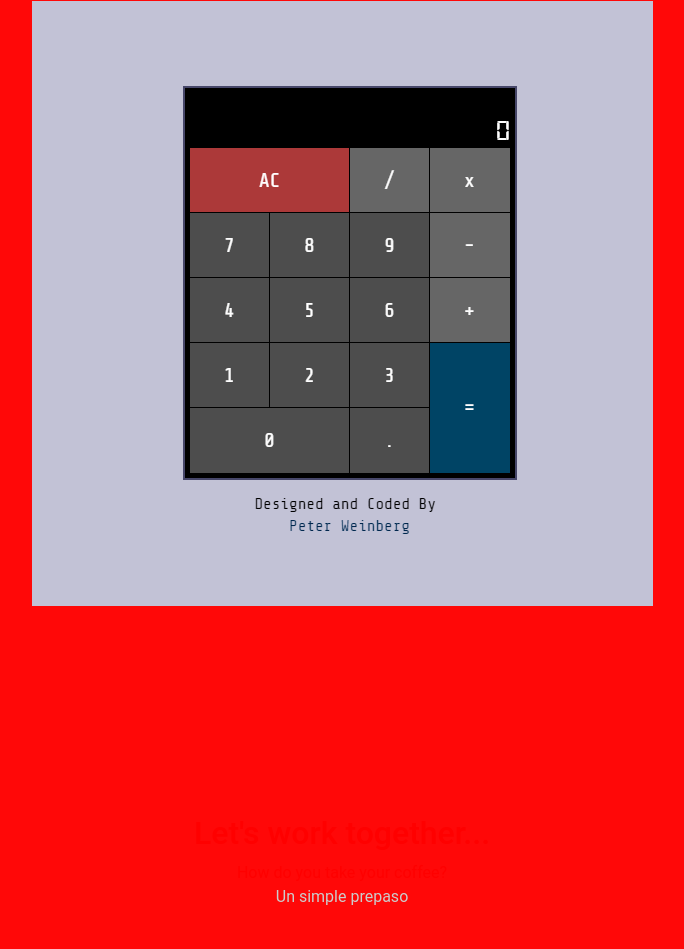
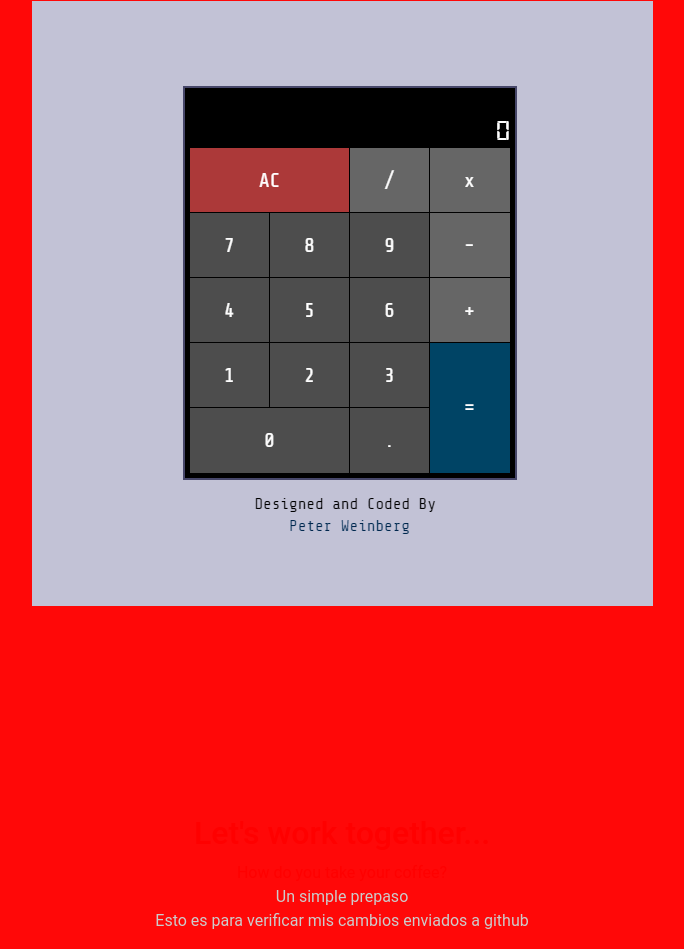
Before and after one commit to varo-102/Microverse-Challenge-Henry-D-and-Alvaro-T, a plain HTML site: page index.html in a window 1280 px wide. Shown: the part 1035-1984 px from the top of the page, without its empty margins (298-982 px from the left). Before the commit the page ends 1944 px from the top, so only its background shows below. Drawn offline with nearby package versions, Linux system fonts and the light colour scheme; files that its build step writes are made by us from their sources.

Commit message:
seguna linea repaso

```diff
--- a/index.html
+++ b/index.html
@@ -89,6 +89,8 @@
             <h2 id="casi">Let's work together...</h2>
           </div>
         <div id="casi">How do you take your coffee?</div>
+
         <div >Un simple prepaso</div>
+        <p>Esto es para verificar mis cambios enviados a github</p>
         </body>
 </html>
```
